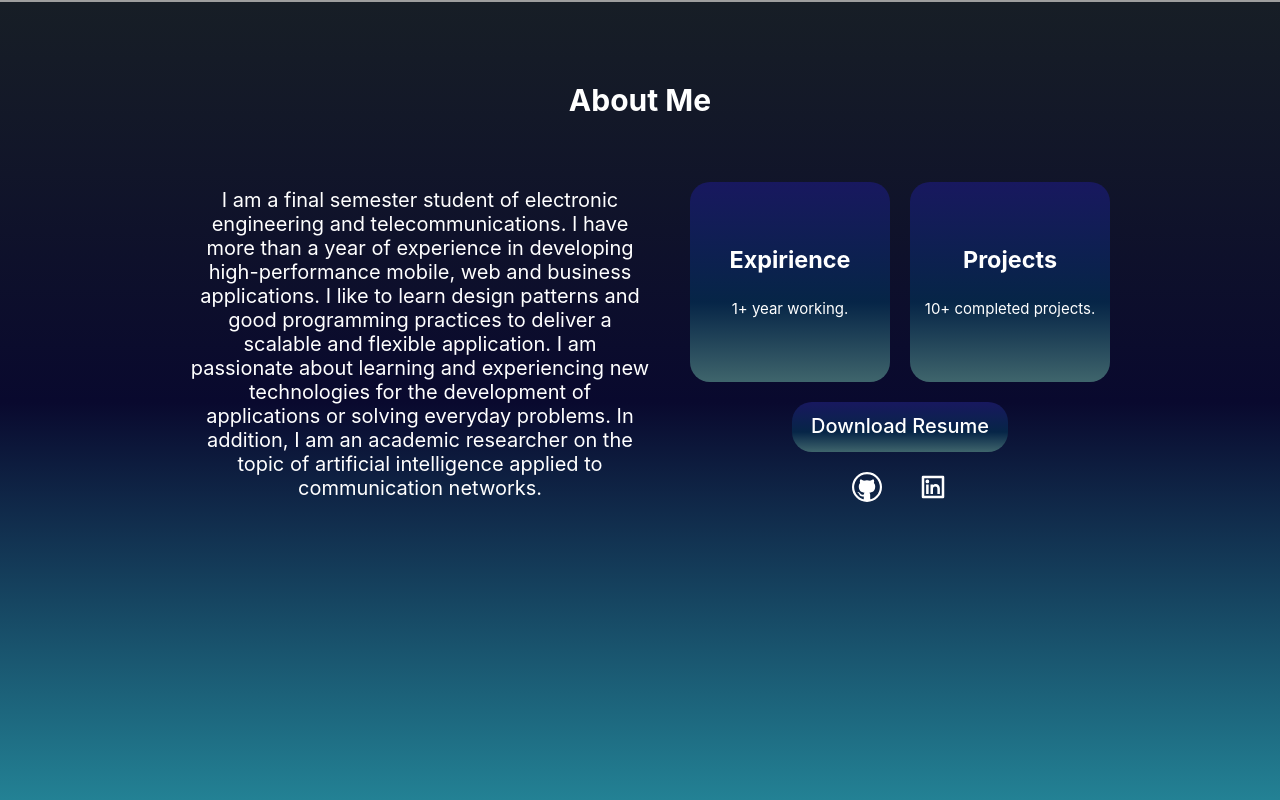
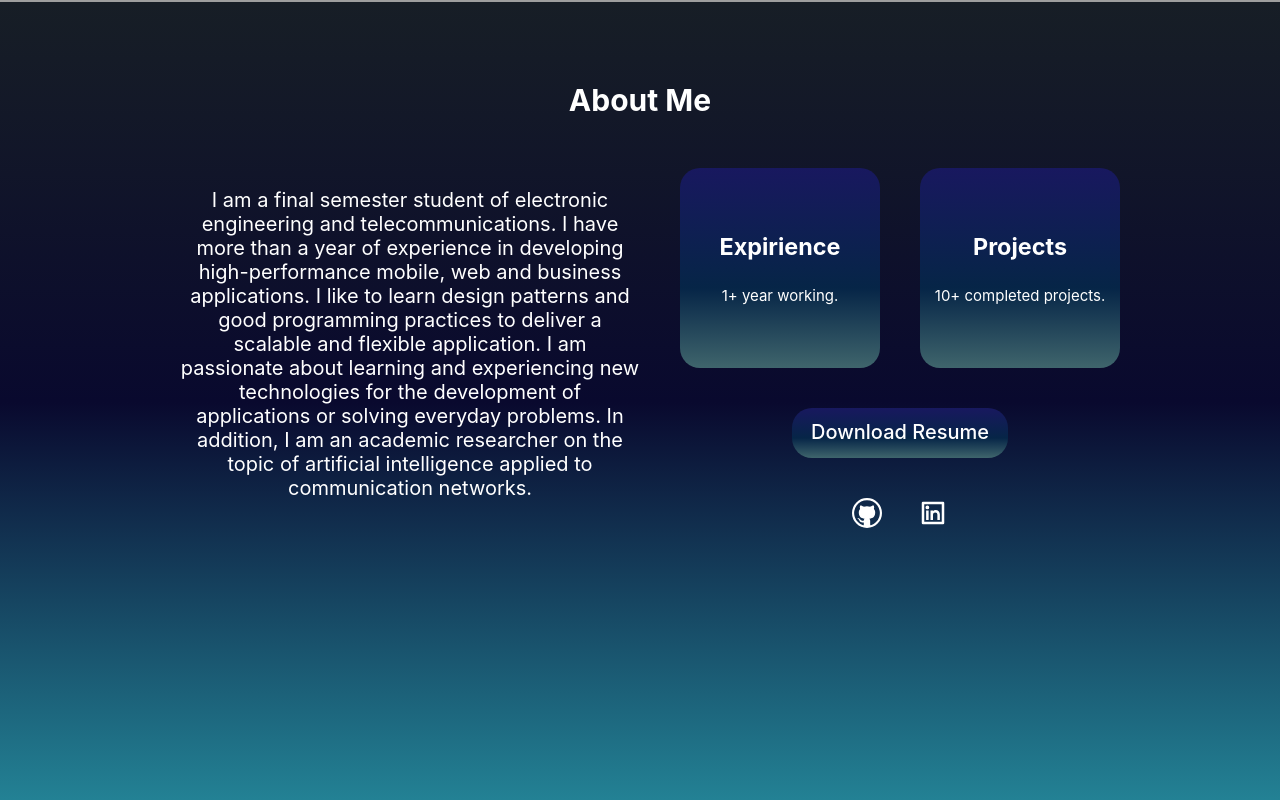
Before and after one commit to BrayamOtero/portafolio, a React (Create React App) app: page / in a window 1280 px wide. Shown: the part 798-1598 px from the top of the page. Built offline with nearby package versions, Linux system fonts and the light colour scheme; grey boxes are pictures that could not be loaded.

Commit message:
feat: add shadow to about me cards

```diff
--- a/src/components/aboutme/aboutme.css
+++ b/src/components/aboutme/aboutme.css
@@ -34,7 +34,7 @@
     justify-content: center;
     align-self: center;
     grid-template-columns: auto auto;
-    gap: 20px;
+    gap: 40px;
 }
 
 .about_card {
@@ -49,6 +49,11 @@
             rgb(24, 24, 95) 0%,
             rgba(6, 37, 71, 1) 60%,
             rgba(63, 101, 108, 1) 100%);
+}
+
+.about_card:hover, .about_btn > a:hover, .icon_social:hover {
+    box-shadow: rgba(126, 139, 142, 0.543) 0px 22px 60px 4px;
+    /*box-shadow: rgba(126, 139, 142, 0.543) 0px 15px 25px, rgba(140, 180, 183, 0.05) 0px 5px 10px;    */
 }
 
 .about_info_card>p {
@@ -99,7 +104,7 @@
     }
 }
 
-@media screen and (max-width:500px){
+@media screen and (max-width:550px){
     .card_expirience{
         grid-area: 1 /1 / 1 /3;
     }
```
